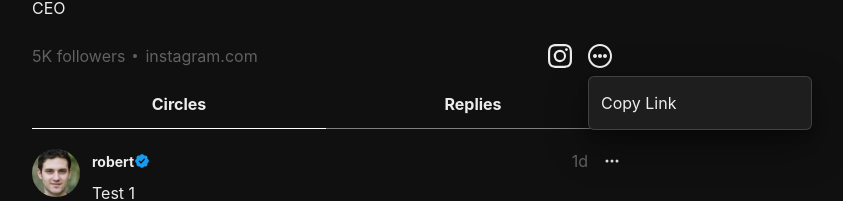
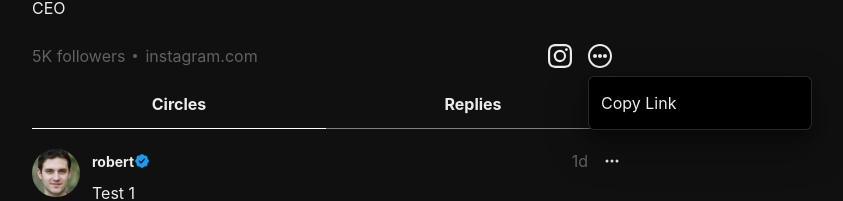
Before and after one commit to pkunray/circle, a React (Vite) app in the folder circle-frontend/: page /roberttest in a window 1280 px wide. Both pictures are taken after a click on the button 914 px from the left and 382 px from the top of the page. Shown: the part 326-527 px from the top of the page, without its empty margins (314-1157 px from the left). Built offline with nearby package versions, Linux system fonts and the light colour scheme.

Commit message:
fix: fixed menu colors

```diff
--- a/circle-frontend/src/components/Header.jsx
+++ b/circle-frontend/src/components/Header.jsx
@@ -10,7 +10,7 @@ const Header = () => {
                     alt='logo'
                     w={32}
                     h={32}
-                    src={colorMode === "dark" ? "/favicon.png" : "/favicon.png"}
+                    src={"/favicon.png"}
                     onClick={toggleColorMode}
                 />
             </Flex>
--- a/circle-frontend/src/components/UserHeader.jsx
+++ b/circle-frontend/src/components/UserHeader.jsx
@@ -1,13 +1,15 @@
 import { Avatar, Box, Flex, Link, Menu, MenuButton, MenuItem, MenuList, Portal, Text, VStack, useToast } from "@chakra-ui/react";
 import { BsInstagram } from "react-icons/bs";
 import { CgMoreO } from "react-icons/cg";
+import { useColorMode } from "@chakra-ui/react";
 
 const UserHeader = () => {
+    const { colorMode } = useColorMode();
     const toast = useToast();
     const copyURL = () => {
         const currentURL = window.location.href;
         navigator.clipboard.writeText(currentURL).then(() => {
-            toast({ description: 'URL Copied!' })
+            toast({ description: 'URL Copied!' });
         });
     };
 
@@ -20,7 +22,7 @@ const UserHeader = () => {
                     </Text>
                     <Flex gap={2} alignItems={"center"}>
                         <Text fontSize={"sm"}>robert</Text>
-                        <Text fontSize={"xs"} bg={"gray.dark"} color={"gray.light"} p={1} borderRadius={"full"}>circle.net</Text>
+                        <Text fontSize={"xs"} bg={colorMode === "dark" ? "gray.dark" : "white"} color={"gray.light"} p={1} borderRadius={"full"}>circle.net</Text>
                     </Flex>
                 </Box>
                 <Box>
@@ -35,17 +37,31 @@ const UserHeader = () => {
                     <Link color={"gray.light"}>instagram.com</Link>
                 </Flex>
                 <Flex>
-                    <Box className="icon-container">
+                    <Box
+                        className="icon-container"
+                        sx={{
+                            _hover: {
+                                backgroundColor: colorMode === "dark" ? "gray.700" : "gray.200",
+                            },
+                        }}
+                    >
                         <BsInstagram size={24} cursor={"pointer"} />
                     </Box>
-                    <Box className="icon-container">
+                    <Box
+                        className="icon-container"
+                        sx={{
+                            _hover: {
+                                backgroundColor: colorMode === "dark" ? "gray.700" : "gray.200",
+                            },
+                        }}
+                    >
                         <Menu>
                             <MenuButton>
                                 <CgMoreO size={24} cursor={"pointer"} />
                             </MenuButton>
                             <Portal>
-                                <MenuList bg={"gray.dark"}>
-                                    <MenuItem bg={"gray.dark"} onClick={copyURL}>Copy Link</MenuItem>
+                                <MenuList bg={colorMode === "dark" ? "black" : "white"}>
+                                    <MenuItem bg={colorMode === "dark" ? "black" : "white"} onClick={copyURL}>Copy Link</MenuItem>
                                 </MenuList>
                             </Portal>
                         </Menu>
```
